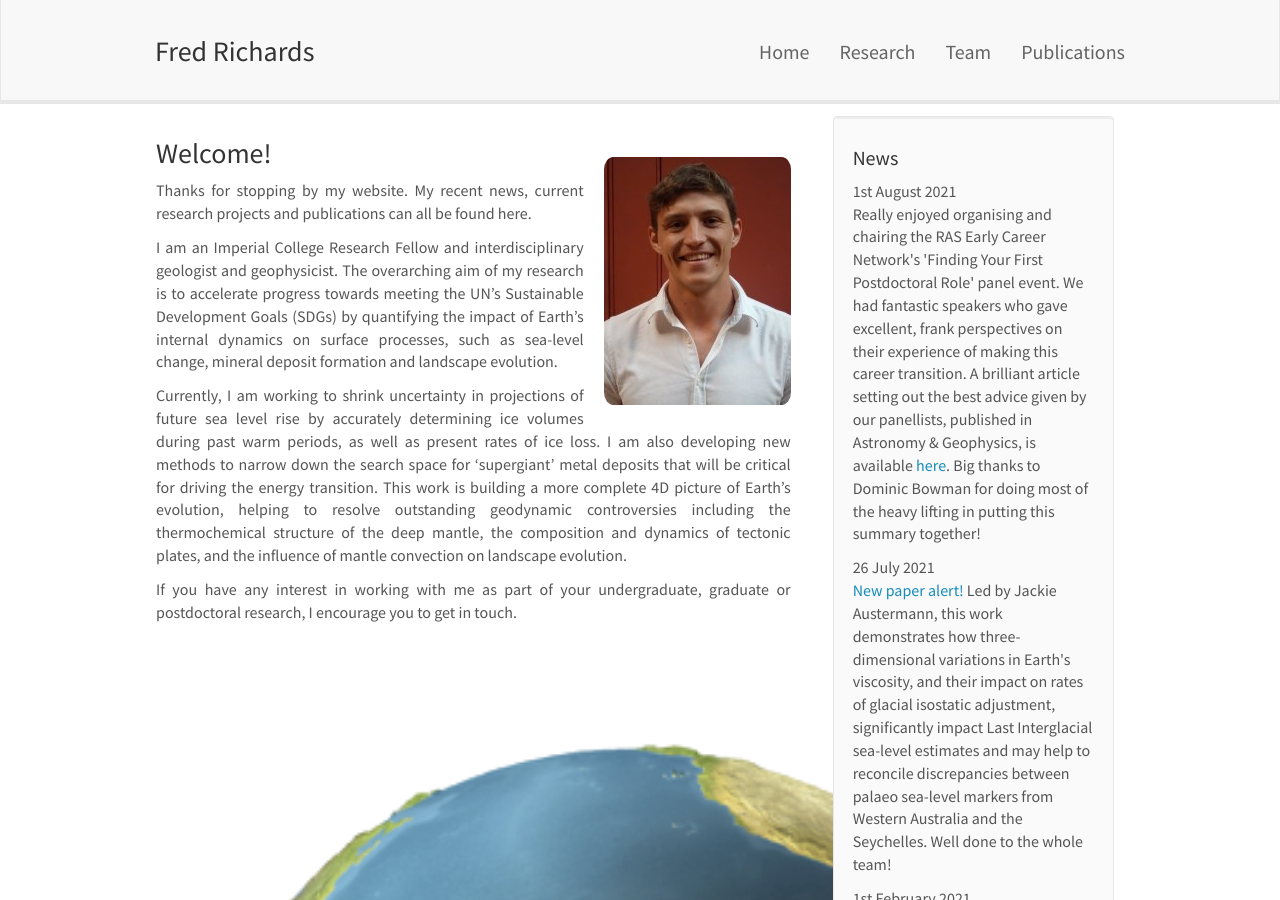
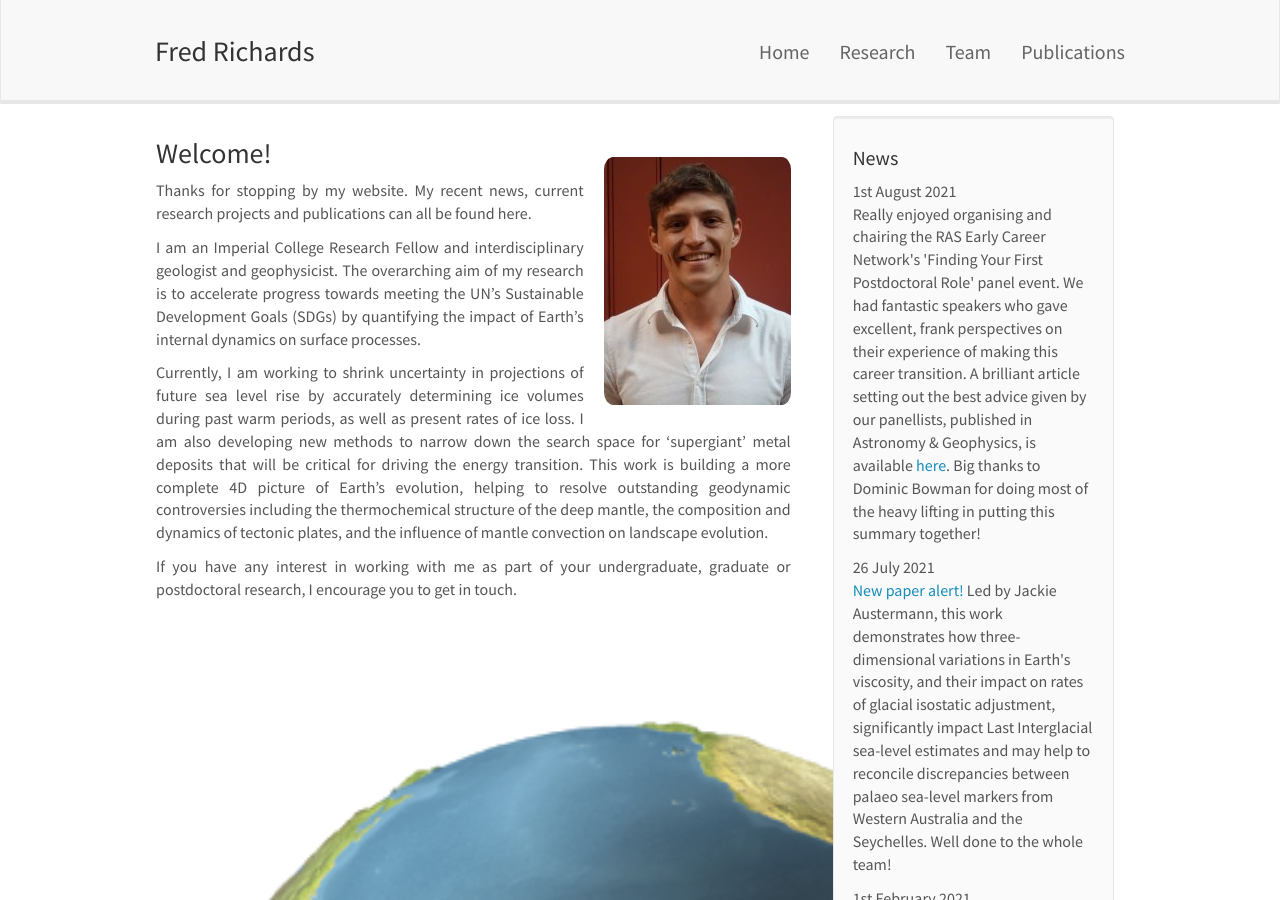
Before and after one commit to freddrichards/freddrichards.github.io, a Jekyll site: the page built from index.md, in a window 1280 px wide and 900 px high. Built offline with Jekyll 4.4.1, drawn with Linux system fonts in a browser that asks for light colours; nearby versions of some CDN libraries.

Commit message:
Update index.md

```diff
--- a/index.md
+++ b/index.md
@@ -14,7 +14,7 @@ permalink: /
 
 Thanks for stopping by my website. My recent news, current research projects and publications can all be found here.
 
-I am an Imperial College Research Fellow and interdisciplinary geologist and geophysicist. The overarching aim of my research is to accelerate progress towards meeting the UN's Sustainable Development Goals (SDGs) by quantifying the impact of Earth's internal dynamics on surface processes, such as sea-level change, mineral deposit formation and landscape evolution.
+I am an Imperial College Research Fellow and interdisciplinary geologist and geophysicist. The overarching aim of my research is to accelerate progress towards meeting the UN's Sustainable Development Goals (SDGs) by quantifying the impact of Earth's internal dynamics on surface processes.
 
 Currently, I am working to shrink uncertainty in projections of future sea level rise by accurately determining ice volumes during past warm periods, as well as present rates of ice loss. I am also developing new methods to narrow down the search space for 'supergiant' metal deposits that will be critical for driving the energy transition. This work is building a more complete 4D picture of Earth's evolution, helping to resolve outstanding geodynamic controversies including the thermochemical structure of the deep mantle, the composition and dynamics of tectonic plates, and the influence of mantle convection on landscape evolution.
 
```
